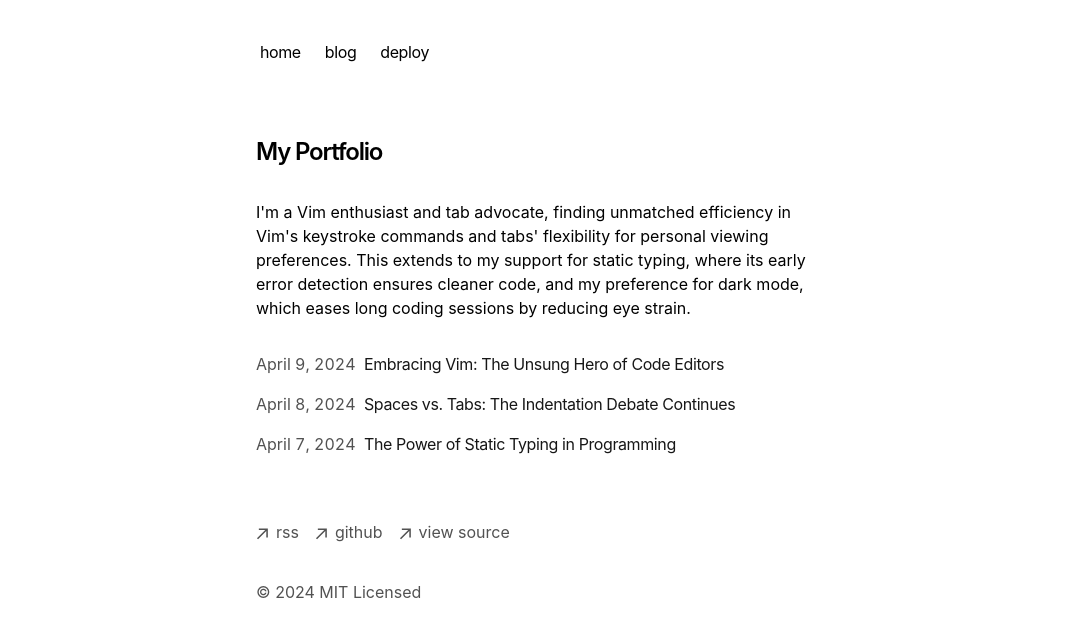
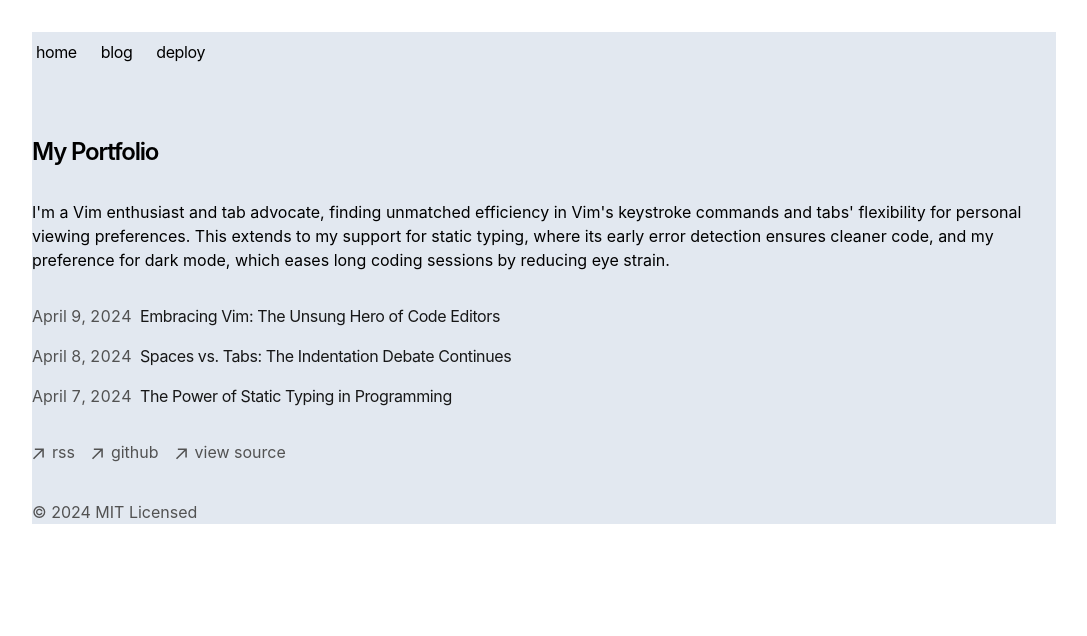
Before and after one commit to mpittas/mp-portfolio, a Next.js app: page / in a window 1280 px wide. Shown: the top 636 px of the page, without its empty margins (96-1183 px from the left). Built offline with nearby package versions, Linux system fonts and the light colour scheme.

Commit message:
layout change

```diff
--- a/src/app/layout.tsx
+++ b/src/app/layout.tsx
@@ -52,14 +52,16 @@ export default function RootLayout({
         GeistMono.variable
       )}
     >
-      <body className="antialiased max-w-xl mx-4 mt-8 lg:mx-auto">
-        <main className="flex-auto min-w-0 mt-6 flex flex-col px-2 md:px-0">
+      <body className="antialiased mx-4 mt-8 lg:mx-auto">
+        <div className=" max-w-5xl mx-auto bg-slate-200">
+          <main className="">
             <Navbar />
             {children}
             <Footer />
             <Analytics />
             <SpeedInsights />
           </main>
+        </div>
       </body>
     </html>
   )
```
Also changed, not shown: src/app/rss/route.ts (renamed from src/seo/route.ts). Lines whose indentation alone changed are shown as unchanged.
